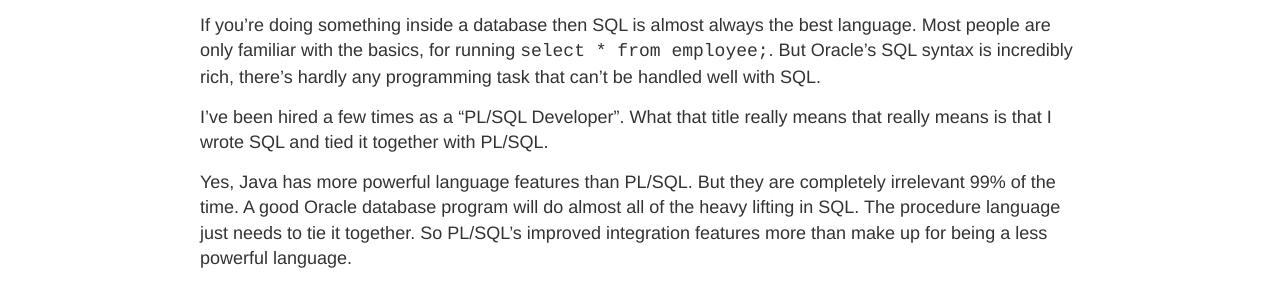
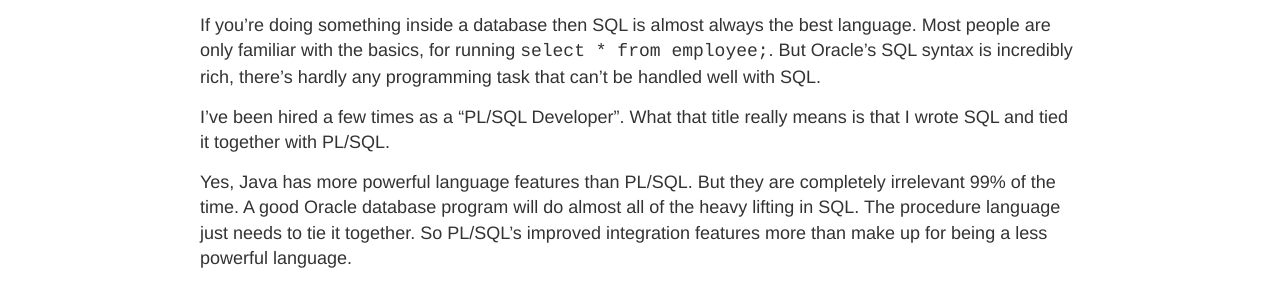
Before and after one commit to method5/method5.github.io, a Jekyll site: the page built from _posts/2017-04-12-Avoid-Java-In-DB.md, in a window 1280 px wide. Shown: the part 1269-1569 px from the top of the page. Built offline with Jekyll 4.4.1, drawn with Linux system fonts in a browser that asks for light colours; comment, search, counter and statistics services are not loaded.

Commit message:
Update 2017-04-12-Avoid-Java-In-DB.md

```diff
--- a/_posts/2017-04-12-Avoid-Java-In-DB.md
+++ b/_posts/2017-04-12-Avoid-Java-In-DB.md
@@ -31,7 +31,7 @@ Some of these issues may not apply to [SQLJ](https://en.wikipedia.org/wiki/SQLJ)
 
 If you're doing something inside a database then SQL is almost always the best language.  Most people are only familiar with the basics, for running `select * from employee;`.  But Oracle's SQL syntax is incredibly rich, there's hardly any programming task that can't be handled well with SQL.
 
-I've been hired a few times as a "PL/SQL Developer".  What that title really means that really means is that I wrote SQL and tied it together with PL/SQL.
+I've been hired a few times as a "PL/SQL Developer".  What that title really means is that I wrote SQL and tied it together with PL/SQL.
 
 Yes, Java has more powerful language features than PL/SQL.  But they are completely irrelevant 99% of the time.  A good Oracle database program will do almost all of the heavy lifting in SQL.  The procedure language just needs to tie it together.  So PL/SQL's improved integration features more than make up for being a less powerful language.
 
```
